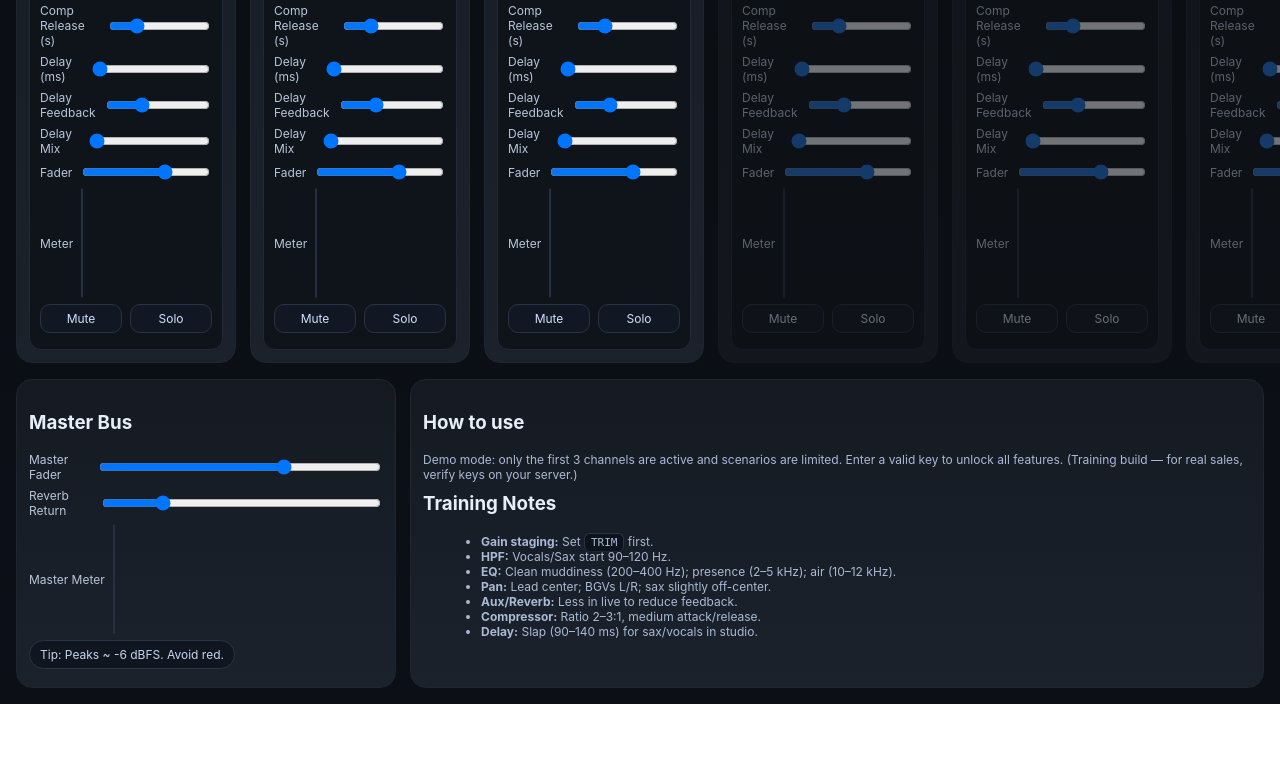
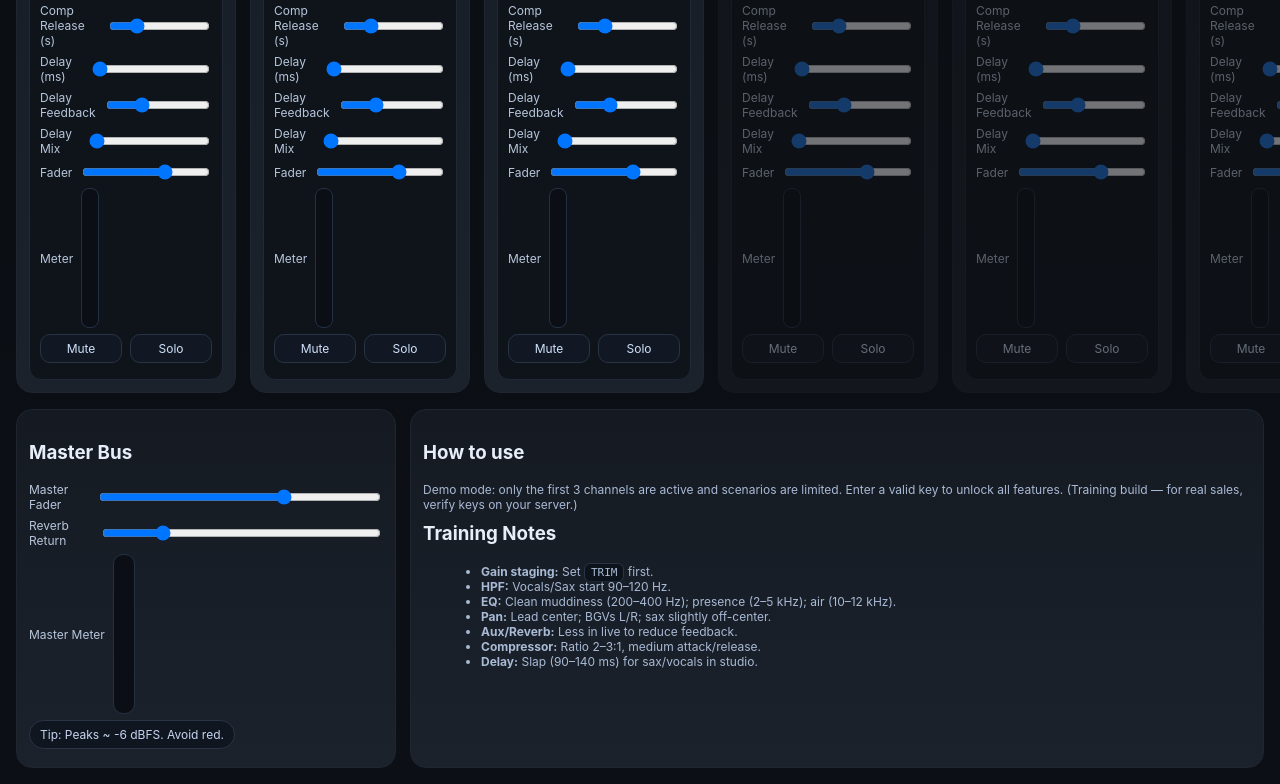
Before and after one commit to bslyuk240/Virtual-Mixer-Trainer-web-Audio, a plain HTML site: page index.html in a window 1280 px wide. Shown: the part 709-1493 px from the top of the page. Before the commit the page ends 1413 px from the top, so only its background shows below. Drawn offline with Linux system fonts and the light colour scheme.

Commit message:
Update index.html

```diff
--- a/index.html
+++ b/index.html
@@ -67,6 +67,28 @@
       .grid{grid-template-columns:repeat(1,minmax(220px,1fr));}
       .master{grid-template-columns:repeat(1,1fr);}
     }
+    /* === Bigger, more visible meters (channel + master) === */
+
+/* Channel meters inside rows */
+.row .meter{
+  flex: 0 0 18px;    /* fixed column in the row */
+  width: 18px;       /* make it thick like a small fader */
+  height: 140px;     /* taller for clearer movement */
+  border-radius: 8px;
+}
+
+/* Master meter a bit larger */
+#masterMeter.meter{
+  flex: 0 0 22px;
+  width: 22px;
+  height: 160px;
+  border-radius: 10px;
+}
+
+/* Smooth bar rise/fall so it reads clearly */
+.meter .bar{
+  transition: height 60ms linear;
+}
   </style>
 </head>
 <body>
```
